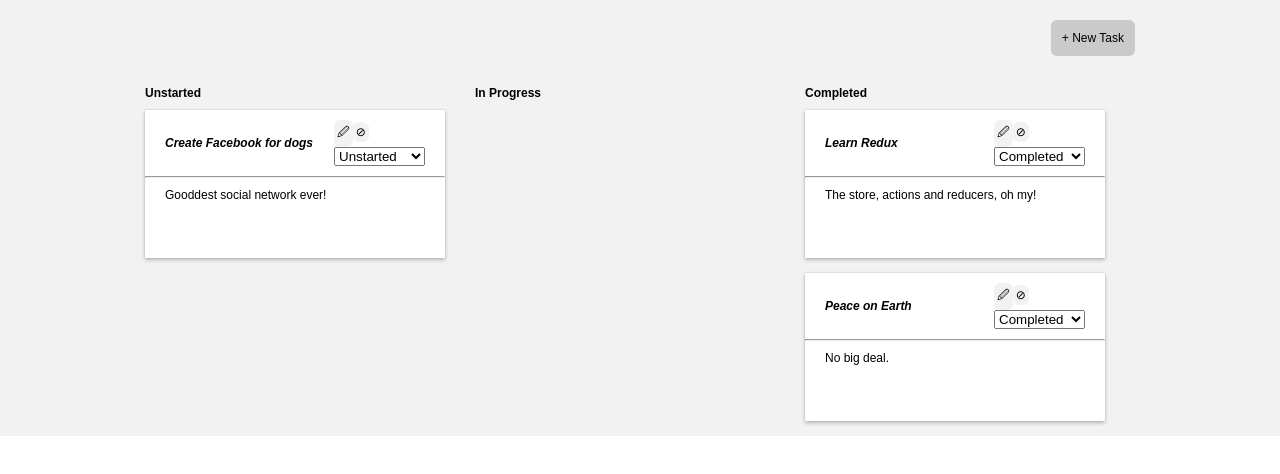
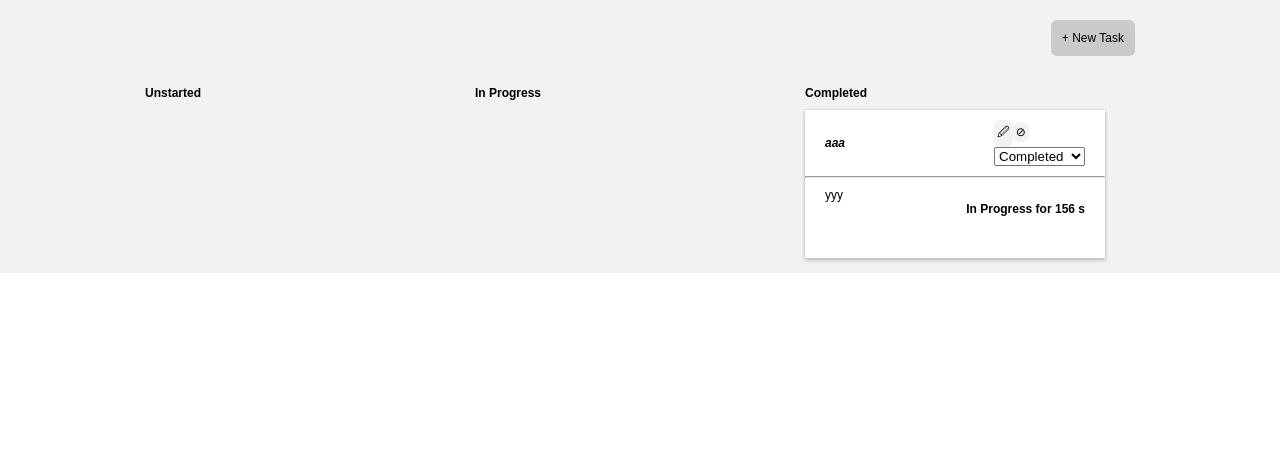
Before and after one commit to szymonharabasz/parsnip, a React (Create React App) app: page / in a window 1280 px wide. Shown: the top 474 px of the page. Built offline with nearby package versions, Linux system fonts and the light colour scheme; data requests are answered from the project's data file.

Commit message:
Counter of time spent In Progress implemented using Redux Saga.

```diff
--- a/db.json
+++ b/db.json
@@ -1,22 +1,23 @@
 {
   "tasks": [
     {
-      "id": 1,
-      "title": "Learn Redux",
-      "description": "The store, actions and reducers, oh my!",
-      "status": "Completed"
+      "id": 1
     },
     {
-      "id": 2,
-      "title": "Peace on Earth",
-      "description": "No big deal.",
-      "status": "Completed"
+      "id": 2
     },
     {
-      "title": "Create Facebook for dogs",
-      "description": "Gooddest social network ever!",
-      "status": "Unstarted",
       "id": 3
+    },
+    {
+      "id": 4
+    },
+    {
+      "title": "aaa",
+      "description": "yyy",
+      "status": "Completed",
+      "timer": 156,
+      "id": 5
     }
   ]
 }
--- a/src/App.js
+++ b/src/App.js
@@ -14,6 +14,7 @@ class App extends Component {
         this.props.dispatch(createTask({ title,description }));
     };
     onEditTask = (params) => {
+        console.log('in onEditTask: ', params);
         this.props.dispatch(editTask(params));
     };
     onDeleteTask = (id) => {
--- a/src/actions/index.js
+++ b/src/actions/index.js
@@ -9,9 +9,9 @@ export function createTaskSucceeded(task) {
     };
 }
 
-export function createTask({ title, description, status = 'Unstarted' }) {
+export function createTask({ title, description, status = 'Unstarted', timer = 0 }) {
     return dispatch => {
-        api.createTask({ title, description, status }).then(resp => {
+        api.createTask({ title, description, status, timer }).then(resp => {
             dispatch(createTaskSucceeded(resp.data));
         });
     };
@@ -43,15 +43,39 @@ export function editTaskSucceeded(params) {
     };
 }
 
+function getTaskById(tasks, id) {
+    tasks.find(task => task.id === id);
+}
+
 export function editTask(params) {
-    return dispatch => {
-        api.editTask(params).then(resp => {
+    const { id } = params;
+    console.log('in actions/editTask: ', id, params);
+    return (dispatch, getState) => {
+        const task = getTaskById(getState().tasks.tasks, id);
+        const updatedTask = {
+            ...task,
+            ...params
+        };
+        api.editTask(id, updatedTask).then(resp => {
             dispatch(editTaskSucceeded(resp.data));
+            if (resp.data.status === 'In Progress') {
+                dispatch(progressTimerStart(resp.data.id));
+            } else {
+                dispatch(progressTimerStop(resp.data.id));
+            }
         });
     };
-
 }
 
 export function fetchTasks() {
     return { type: 'FETCH_TASKS_STARTED' };
 }
+
+function progressTimerStart(taskId) {
+    return { type: 'TIMER_STARTED', payload: { taskId } };
+}
+
+function progressTimerStop(taskId) {
+    console.log("progressTimerStop, ", taskId);
+    return { type: 'TIMER_STOPPED', payload: { taskId } };
+}
--- a/src/api/index.js
+++ b/src/api/index.js
@@ -17,8 +17,8 @@ export function createTask(params) {
     return client.post('/tasks', params);
 }
 
-export function editTask(params) {
-    return client.put(`/tasks/${params.id}`, params);
+export function editTask(id, params) {
+    return client.put(`/tasks/${id}`, params);
 }
 
 export function deleteTask(id) {
--- a/src/components/Task.js
+++ b/src/components/Task.js
@@ -72,11 +72,9 @@ class Task extends Component {
                     </div>
                 </div>
                 <hr/>
-                {!this.state.editing &&
-                    <div className="task-body">{this.state.description}</div>
-                }
+                <div className="task-body">
+                {!this.state.editing && this.state.description}
                 {this.state.editing &&
-                    <div className="task-body">
                         <textarea rows="4"
                             className="in-place-input"
                             onChange={this.onDescriptionChange}
@@ -84,9 +82,9 @@ class Task extends Component {
                             type="text"
                             placeholder="description"
                         />
-                    </div>
-
                 }
+                <div className="task-timer">In Progress for {this.props.task.timer} s</div>
+                </div>
             </div>
         );
     }
--- a/src/index.css
+++ b/src/index.css
@@ -114,15 +114,17 @@ hr {
   margin-bottom: 30px;
   text-align: right;
 }
-
-
+.task-timer {
+  font-size: 12px;
+  font-weight: bold;
+  text-align: right;
+}
 .tasks-loading {
   display: flex;
   justify-content: center;
   align-items: center;
   height: 100vh;
 }
-
 .flash-error {
   text-align: center;
   padding: 25px;
@@ -130,7 +132,6 @@ hr {
   border-color: #ebcccc;
   color: #a94442;
 }
-
 .in-place-input {
   padding: 0px;
   width: 100%;
--- a/src/reducers/index.js
+++ b/src/reducers/index.js
@@ -7,7 +7,7 @@ const initialState = {
 
 export default function tasks(state = initialState, action) {
 
-    console.log(action);
+   // console.log(action);
 
     switch (action.type) {
         case 'FETCH_TASKS_STARTED': {
@@ -58,6 +58,16 @@ export default function tasks(state = initialState, action) {
                 tasks: nextTasks,
             };
         }
+        case 'TIMER_INCREMENT': {
+            const nextTasks = state.tasks.map(task => {
+                if (task.id === action.payload.taskId) {
+                    return { ...task, timer: task.timer + 1 };
+                }
+                return task;
+            });
+
+            return { ...state, tasks: nextTasks };
+        }
         default: {
             return state;
         }
--- a/src/sagas.js
+++ b/src/sagas.js
@@ -1,8 +1,9 @@
-import { takeLatest, call, put } from 'redux-saga/effects';
+import { takeLatest, call, put, take, delay, actionChannel } from 'redux-saga/effects';
 import * as api from './api';
 
 export default function* rootSaga() {
     yield takeLatest('FETCH_TASKS_STARTED', fetchTasks);
+    yield takeLatestById(['TIMER_STARTED', 'TIMER_STOPPED'], handleProgressTimer);
 }
 
 function* fetchTasks() {
@@ -20,3 +21,30 @@ function* fetchTasks() {
     }
 
 }
+
+function* handleProgressTimer({ payload, type }) {
+    if (type === 'TIMER_STARTED') {
+        while (true) {
+            yield delay(1000);
+            yield put({
+                type: 'TIMER_INCREMENT',
+                payload: {taskId: payload.taskId},
+            });
+        }
+    }
+}
+
+function* takeLatestById(actionTypes, saga) {
+    const chanelsMap = {};
+
+    while (true) {
+        const action = yield take(actionTypes);
+        const { taskId } = action.payload;
+
+        if (!chanelsMap[taskId]) {
+            chanelsMap[taskId] = yield actionChannel(actionTypes);
+            yield takeLatest(chanelsMap[taskId], saga);
+        }
+        yield put(chanelsMap[taskId], action);
+    }
+}
```
